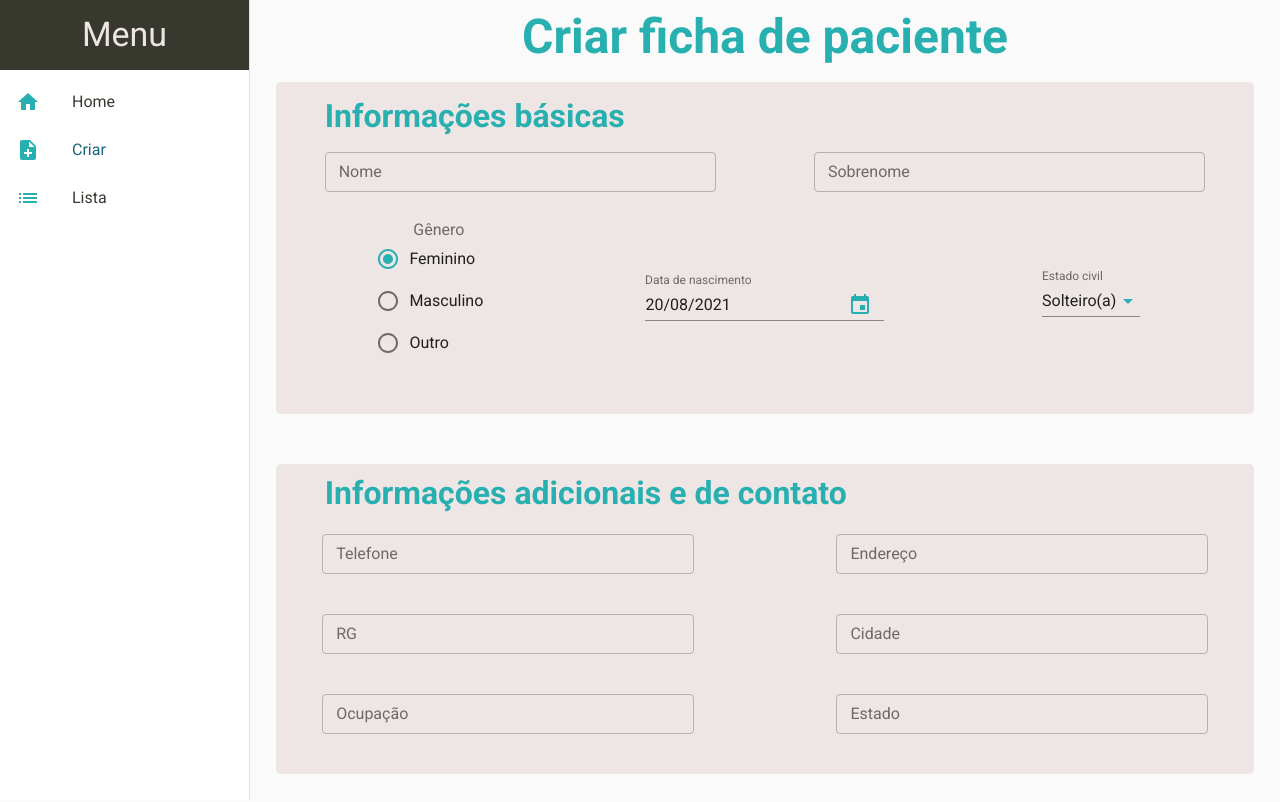
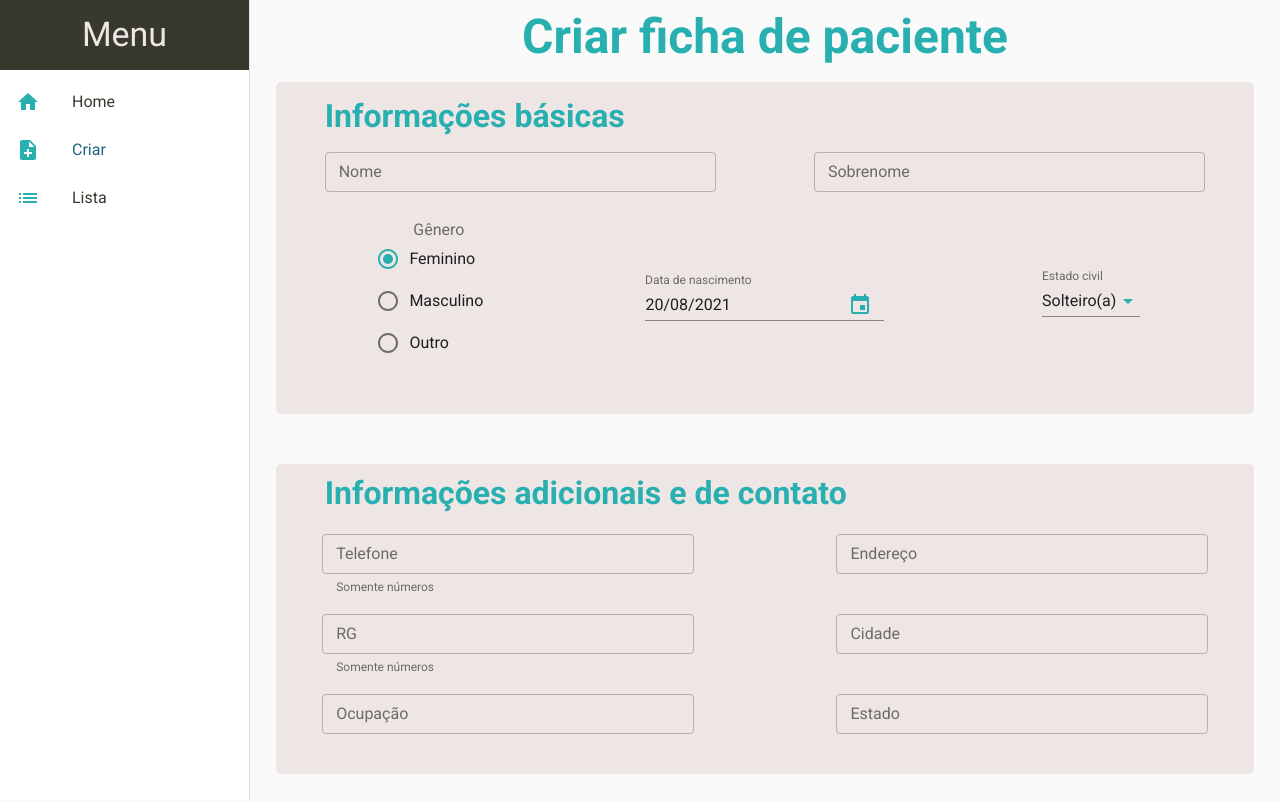
Before and after one commit to HERuppel/frontend-medcloud-challenge, a React (Create React App) app: page /main/create in a window 1280 px wide. Shown: the top 802 px of the page. Built offline with nearby package versions, Linux system fonts and the light colour scheme.

Commit message:
Form validation, phone and rg masks

```diff
--- a/public/index.html
+++ b/public/index.html
@@ -9,7 +9,6 @@
       name="description"
       content="Web site created using create-react-app"
     />
-    <link rel="apple-touch-icon" href="%PUBLIC_URL%/logo192.png" />
     <!--
       manifest.json provides metadata used when your web app is installed on a
       user's mobile device or desktop. See https://developers.google.com/web/fundamentals/web-app-manifest/
--- a/src/components/Form/index.tsx
+++ b/src/components/Form/index.tsx
@@ -11,6 +11,7 @@ import useStyles from './styles';
 import { useForm, SubmitHandler, Controller } from 'react-hook-form';
 import { IFormPatient } from '../../utils/interfaces';
 import { useApi } from '../../hooks/patientApi';
+import { phoneMask, rgMask } from '../../utils/functions';
 
 const Form = (): JSX.Element => {
   const classes = useStyles();
@@ -21,7 +22,6 @@ const Form = (): JSX.Element => {
 
   const onSubmit: SubmitHandler<IFormPatient> = async (data, e): Promise<void> => {
     e?.preventDefault();
-    console.log(data);
     if (!data.firstName) { setError('Insira o nome'); return; }
     if (!data.lastName) { setError('Insira o sobrenome'); return; }
     if (!data.phone) { setError('Insira o telefone'); return; }
@@ -35,8 +35,7 @@ const Form = (): JSX.Element => {
     try {
       setLoading(true);
       (async(): Promise<void> => {
-        //await create(data);
-        console.log('aqui');
+        await create(data);
       })();
     } catch (e) {
       setError('Ocorreu um erro na criação.');
@@ -151,20 +150,31 @@ const Form = (): JSX.Element => {
     </div>
   );
 
+
   const contactData = (
     <div className={classes.sectionContainer}>
       <Typography variant="h2" className={classes.sectionTitle}>Informações adicionais e de contato</Typography>
       <div className={classes.contactFields}>
+        <Controller
+          name="phone"
+          control={control}
+          render={({ field: { onChange, value } }) => (
             <TextField
-          type="number"
+              type="text"
               id="outlined-basic"
               label="Telefone"
               variant="outlined"
               size="small"
+              inputProps={{
+                maxLength: 15 //11 number + spaces and special characters
+              }}
               error={error === 'Insira o telefone'}
-          helperText={error === 'Insira o telefone' && error}
+              helperText={error === 'Insira o telefone' ? error : 'Somente números'}
+              value={value ? phoneMask(value) : ''}
+              onChange={onChange}
               className={classes.input}
-          {...register('phone')}
+            />
+          )}
         />
         <TextField
           type="text"
@@ -180,19 +190,26 @@ const Form = (): JSX.Element => {
           className={classes.input}
           {...register('address')}
         />
+          <Controller
+            name="rg"
+            control={control}
+            render={({ field: { onChange, value } }) => (
               <TextField
-          type="number"
+                type="text"
                 id="outlined-basic"
                 label="RG"
                 variant="outlined"
                 size="small"
                 error={error === 'Insira o RG'}
-          helperText={error === 'Insira o RG' && error}
-          InputProps={{
-            autoComplete: 'off'
+                helperText={error === 'Insira o RG' ? error : 'Somente números'}
+                inputProps={{
+                  maxLength: 12
                 }}
+                value={value ? rgMask(value) : ''}
+                onChange={onChange}
                 className={classes.input}
-          {...register('rg')}
+              />
+            )}
           />
         <TextField
           type="text"
@@ -259,11 +276,11 @@ const Form = (): JSX.Element => {
           className={classes.textarea}
           {...register('subject')}
         />
-        <div className={classes.chipContainer}>
+        {/* <div className={classes.chipContainer}>
           {new Array(10).fill(0).map((item, index) => (
             <Chip variant="outlined" key={index} label={item + index} color="secondary" onDelete={() => console.log('delete')} />
           ))}
-        </div>
+        </div> */}
       </div>
     </div>
   );
--- a/src/components/Form/styles.ts
+++ b/src/components/Form/styles.ts
@@ -66,7 +66,7 @@ const useStyles = makeStyles((theme: Theme) =>
     medicalFiels: {
       paddingTop: 20,
       display: 'grid',
-      gridTemplateRows: '1fr 1fr',
+      gridTemplateRows: '1fr',
       placeItems: 'center'
     },
     chipContainer: {
@@ -76,7 +76,7 @@ const useStyles = makeStyles((theme: Theme) =>
       margin: theme.spacing(1),
     },
     button: {
-      width: '100%',
+      width: '50%',
       margin: '20px',
       alignSelf: 'center',
       color: colors.white
--- a/src/components/Table/index.tsx
+++ b/src/components/Table/index.tsx
@@ -127,7 +127,7 @@ const Table = ({ patients }: ITable): JSX.Element => {
         </TableHead>
         <TableBody>
           {patients.map((patient) => (
-            <Row key={patient.patientId} patient={patient} />
+            <Row key={patient.creationId} patient={patient} />
           ))}
         </TableBody>
       </UITable>
--- a/src/hooks/patientApi.tsx
+++ b/src/hooks/patientApi.tsx
@@ -1,5 +1,6 @@
 import React, { createContext, useState, useContext } from 'react';
 import { api } from '../services/api';
+import { rgMask } from '../utils/functions';
 
 import { IFormPatient, IPatient } from '../utils/interfaces';
 
@@ -19,14 +20,21 @@ export const PatientApiProvider: React.FC<IProviderChildren> = ({ children }: IP
   const [patientList, setPatientList] = useState<IPatient[]>([]);
 
   const create = async(patient: IFormPatient): Promise<void> => {
-    const treatedPatient: IFormPatient = { ...patient, gender: Number(patient.gender), maritalStatus: Number(patient.maritalStatus) };
-    const response = await api.post('createPatient', { ...treatedPatient });
+    const treatedPatient: IFormPatient = {
+      ...patient,
+      gender: Number(patient.gender),
+      maritalStatus: Number(patient.maritalStatus),
+      birthdate: `${Date.parse(patient.birthdate)}`,
+      rg: rgMask(patient.rg)
+    };
 
-    const newPatient = { ...response.data };
-    const newList = { ...patientList };
-    newList.push(newPatient);
+    await api.post('createPatient', { ...treatedPatient });
 
-    setPatientList(newList);
+    // const newPatient = { ...response.data };
+    // const newList = { ...patientList };
+    // newList.push(newPatient);
+
+    // setPatientList(newList);
   };
 
   const list = async(): Promise<void> => {
--- a/src/pages/List/index.tsx
+++ b/src/pages/List/index.tsx
@@ -2,20 +2,14 @@ import React, { useEffect, useState } from 'react';
 import useStyles from './styles';
 import { Typography } from '@material-ui/core';
 
-import { api } from '../../services/api';
-import { IPatient } from '../../utils/interfaces';
 import Table from '../../components/Table';
 import { useApi } from '../../hooks/patientApi';
 import LottieLoading from '../../components/LottieLoading';
 
 
-
-
-
 const List: React.FC = () => {
   const classes = useStyles();
   const { list, patientList } = useApi();
-  const [patients, setPatients] = useState<IPatient[]>([]);
   const [open, setOpen] = useState<boolean>(false);
   const [loading, setLoading] = useState<boolean>(true);
   const [error, setError] = useState<string>('');
@@ -25,7 +19,7 @@ const List: React.FC = () => {
       try {
         await list();
       } catch (e) {
-        setError('Erro ao carregar lista.');
+        setError('Erro ao carregar a lista.');
       } finally {
         setLoading(false);
       }
--- /dev/null
+++ b/src/utils/functions.ts
@@ -0,0 +1,22 @@
+
+export  const rgMask = (value: string): string => {
+    let r = value.replace(/\D/g,'');
+    r = r.replace(/(\d{2})(\d{3})(\d{3})(\d{1})$/,'$1.$2.$3-$4');
+    return r;
+  };
+
+export  const phoneMask = (value: string): string => {
+    let r = value.replace(/\D/g, '');
+    r = r.replace(/^0/, '');
+
+    if (r.length > 11) {
+      r = r.replace(/^(\d\d)(\d{5})(\d{4}).*/, '($1) $2-$3');
+    } else if (r.length > 7) {
+      r = r.replace(/^(\d\d)(\d{5})(\d{0,4}).*/, '($1) $2-$3');
+    } else if (r.length > 2) {
+      r = r.replace(/^(\d\d)(\d{0,5})/, '($1) $2');
+    } else if (value.trim() !== '') {
+      r = r.replace(/^(\d*)/, '($1');
+    }
+    return r;
+  };
--- a/src/utils/interfaces.ts
+++ b/src/utils/interfaces.ts
@@ -1,5 +1,6 @@
 export interface IPatient {
-  patientId?: string
+  patientId: string
+  creationId: string
   firstName: string
   lastName: string
   birthdate: string
```
Also changed, not shown: public/manifest.json. Lines whose indentation alone changed are shown as unchanged.
